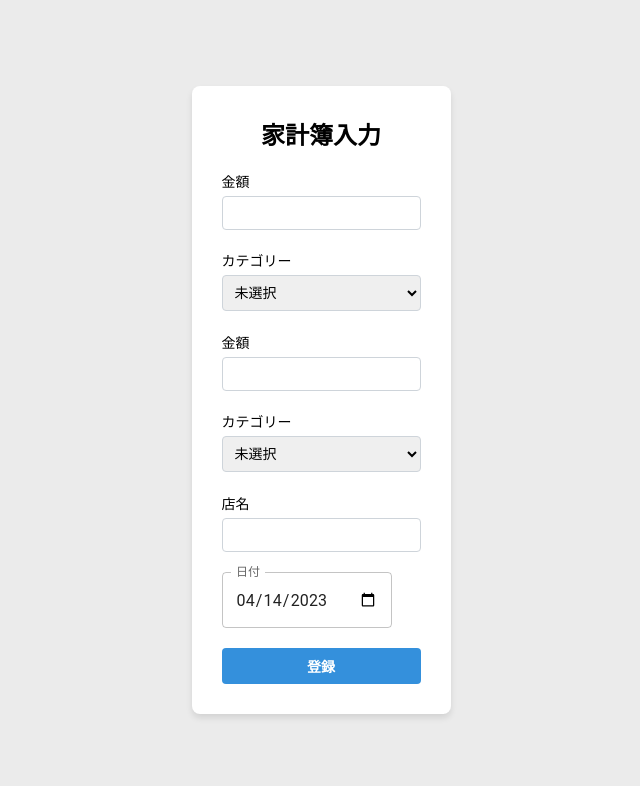
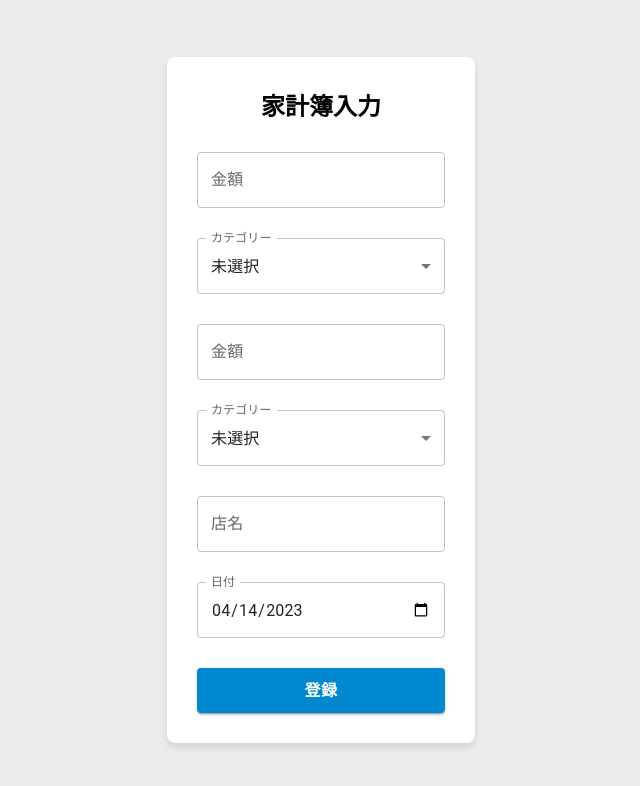
Before and after one commit to smalake/kakebo-react, a React (Create React App) app: page /event-register in a window 1280 px wide. Shown: the top 786 px of the page, without its empty margins (319-959 px from the left). Built offline with nearby package versions, Linux system fonts and the light colour scheme; no server answers.

Commit message:
MUIを使って家計簿入力ページを作成

```diff
--- a/src/pages/Event.module.css
+++ b/src/pages/Event.module.css
@@ -8,63 +8,6 @@
   max-width: 400px;
 }
 
-/* エラーメッセージ */
-.error {
-  color: #e3342f;
-  margin: 0 0 15px;
-  font-size: 12px;
+.form {
+  margin: 30px 0;
 }
-
-/* 送信ボタン */
-.submit {
-  width: 100%;
-  padding: 8px;
-  font-size: 14px;
-  font-weight: bold;
-  background-color: #3490dc;
-  color: white;
-  border: none;
-  border-radius: 4px;
-  cursor: pointer;
-  transition: background-color 0.3s;
-  margin-top: 20px !important;
-}
-
-.fixedCalendar .react-datepicker {
-  font-size: 14px;
-}
-
-.fixedCalendar .react-datepicker__current-month {
-  font-size: 14px;
-}
-
-.fixedCalendar .react-datepicker__header {
-  background-color: #f0f0f0;
-  border-bottom: none;
-  padding: 10px;
-  display: flex;
-  justify-content: center;
-}
-
-.fixedCalendar .react-datepicker__day-name,
-.fixedCalendar .react-datepicker__day {
-  width: 40px;
-  height: 40px;
-  line-height: 40px;
-  text-align: center;
-}
-
-.fixedCalendar .react-datepicker__day {
-  margin: 0;
-  border-radius: 50%;
-  cursor: pointer;
-}
-
-.fixedCalendar .react-datepicker__day:hover {
-  background-color: #f0f0f0;
-}
-
-.fixedCalendar .react-datepicker__day--selected {
-  background-color: #007bff;
-  color: #fff;
-}
--- a/src/pages/EventRegister.tsx
+++ b/src/pages/EventRegister.tsx
@@ -2,7 +2,7 @@ import React from "react";
 import { Controller, useForm } from "react-hook-form";
 import { useNavigate } from "react-router-dom";
 import styles from "./Event.module.css";
-import { TextField } from "@mui/material";
+import { Button, FormControl, InputLabel, MenuItem, Select, TextField } from "@mui/material";
 
 interface EventRegisterForm {
   amount1: number;
@@ -35,74 +35,79 @@ export const EventRegister = () => {
     <div className={styles.container}>
       <h2>家計簿入力</h2>
       <form onSubmit={handleSubmit(onSubmit)}>
-        <div>
-          <label htmlFor="amount1">金額</label>
-          <input
+        <div className={styles.form}>
+          <TextField
             id="amount1"
-            {...register("amount1", { required: "入力必須項目です", min: { value: 1, message: "1以上の数値を入力してください" } })}
+            label="金額"
+            error={Boolean(errors.amount1)}
+            {...register("amount1", { required: "金額を入力してください", min: { value: 1, message: "1以上の数値を入力してください" } })}
             type="number"
+            helperText={errors.amount1?.message}
           />
-          <p className={styles.error}>{errors.amount1?.message as React.ReactNode}</p>
         </div>
-        <div>
-          <label htmlFor="category1">カテゴリー</label>
+        <div className={styles.form}>
           <Controller
             name="category1"
             control={control}
             defaultValue={0}
             render={({ field }) => (
-              <select {...field} className={styles.category}>
-                <option value={0}>未選択</option>
-                <option value={1}>食費</option>
-                <option value={2}>外食費</option>
-                <option value={3}>日用品</option>
-                <option value={4}>交通費</option>
-                <option value={5}>医療費</option>
-                <option value={6}>衣服</option>
-                <option value={7}>趣味</option>
-                <option value={8}>光熱費</option>
-                <option value={9}>通信費</option>
-                <option value={10}>その他</option>
-              </select>
+              <FormControl fullWidth>
+                <InputLabel id="category1-label">カテゴリー</InputLabel>
+                <Select {...field} id="category1" label="カテゴリー" labelId="category1-label">
+                  <MenuItem value={0}>未選択</MenuItem>
+                  <MenuItem value={1}>食費</MenuItem>
+                  <MenuItem value={2}>外食費</MenuItem>
+                  <MenuItem value={3}>日用品</MenuItem>
+                  <MenuItem value={4}>交通費</MenuItem>
+                  <MenuItem value={5}>医療費</MenuItem>
+                  <MenuItem value={6}>衣服</MenuItem>
+                  <MenuItem value={7}>趣味</MenuItem>
+                  <MenuItem value={8}>光熱費</MenuItem>
+                  <MenuItem value={9}>通信費</MenuItem>
+                  <MenuItem value={10}>その他</MenuItem>
+                </Select>
+              </FormControl>
             )}
           />
-          <p></p>
         </div>
-        <div>
-          <label htmlFor="amount2">金額</label>
-          <input id="amount2" {...register("amount2")} type="number" />
-          <p className={styles.error}>{errors.amount2?.message as React.ReactNode}</p>
+        <div className={styles.form}>
+          <TextField id="amount2" label="金額" {...register("amount2")} type="number" />
         </div>
-        <div>
-          <label htmlFor="category2">カテゴリー</label>
+        <div className={styles.form}>
           <Controller
             name="category2"
             control={control}
             defaultValue={0}
             render={({ field }) => (
-              <select {...field} className={styles.category}>
-                <option value={0}>未選択</option>
-                <option value={1}>食費</option>
-                <option value={2}>外食費</option>
-                <option value={3}>日用品</option>
-                <option value={4}>交通費</option>
-                <option value={5}>医療費</option>
-                <option value={6}>衣服</option>
-                <option value={7}>趣味</option>
-                <option value={8}>光熱費</option>
-                <option value={9}>通信費</option>
-                <option value={10}>その他</option>
-              </select>
+              <FormControl fullWidth>
+                <InputLabel id="category2-label">カテゴリー</InputLabel>
+                <Select {...field} id="category2" label="カテゴリー" labelId="category2-label">
+                  <MenuItem value={0}>未選択</MenuItem>
+                  <MenuItem value={1}>食費</MenuItem>
+                  <MenuItem value={2}>外食費</MenuItem>
+                  <MenuItem value={3}>日用品</MenuItem>
+                  <MenuItem value={4}>交通費</MenuItem>
+                  <MenuItem value={5}>医療費</MenuItem>
+                  <MenuItem value={6}>衣服</MenuItem>
+                  <MenuItem value={7}>趣味</MenuItem>
+                  <MenuItem value={8}>光熱費</MenuItem>
+                  <MenuItem value={9}>通信費</MenuItem>
+                  <MenuItem value={10}>その他</MenuItem>
+                </Select>
+              </FormControl>
             )}
           />
-          <p></p>
         </div>
-        <div>
-          <label htmlFor="storeName">店名</label>
-          <input id="storeName" {...register("storeName", { maxLength: { value: 20, message: "20文字以内で入力してください" } })} />
-          <p className={styles.error}>{errors.storeName?.message as React.ReactNode}</p>
+        <div className={styles.form}>
+          <TextField
+            id="storeName"
+            label="店名"
+            error={Boolean(errors.storeName)}
+            helperText={errors.storeName?.message}
+            {...register("storeName", { maxLength: { value: 20, message: "20文字以内で入力してください" } })}
+          />
         </div>
-        <div>
+        <div className={styles.form}>
           <TextField
             id="date"
             label="日付"
@@ -111,12 +116,18 @@ export const EventRegister = () => {
             InputLabelProps={{
               shrink: true,
             }}
-            {...register("date")}
+            InputProps={{
+              style: { paddingRight: "0px" },
+            }}
+            error={Boolean(errors.date)}
+            helperText={errors.date?.message}
+            {...register("date", { required: "日付を入力してください" })}
+            sx={{ width: "100%" }}
           />
         </div>
-        <button type="submit" className={styles.submit}>
+        <Button type="submit" variant="contained" color="info" sx={{ width: "100%", height: "45px", fontSize: "16px", fontWeight: "bold" }}>
           登録
-        </button>
+        </Button>
       </form>
     </div>
   );
```
